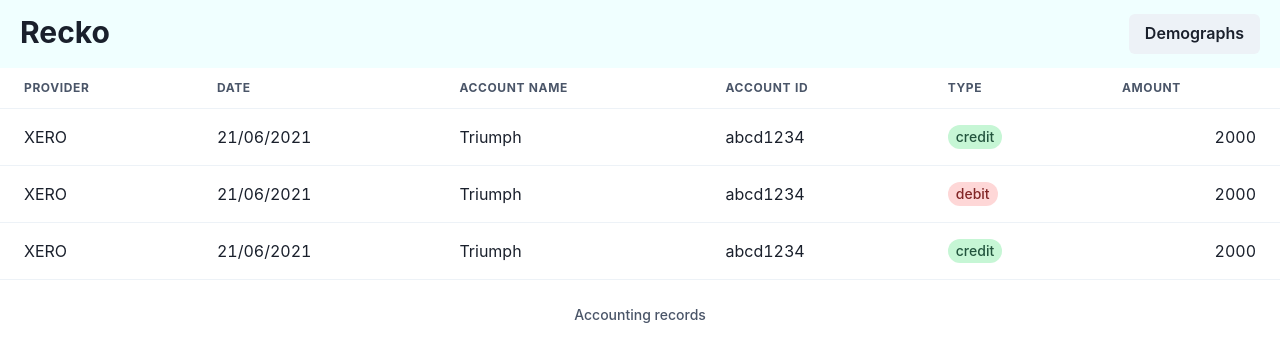
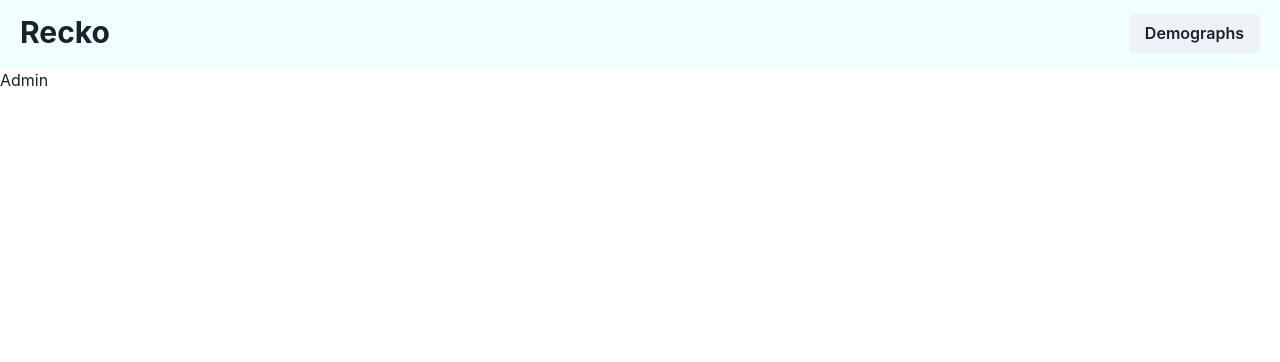
Before and after one commit to Crio-Winter-of-Doing-2021/RECKO-T5, a React (Create React App) app in the folder src/frontend/: page /admin in a window 1280 px wide. Shown: the top 362 px of the page. Built offline with nearby package versions, Linux system fonts and the light colour scheme.

Commit message:
added routing

```diff
--- a/src/frontend/package.json
+++ b/src/frontend/package.json
@@ -19,6 +19,7 @@
     "react": "^17.0.1",
     "react-chartjs-2": "^2.11.1",
     "react-dom": "^17.0.1",
+    "react-router-dom": "^5.2.0",
     "react-scripts": "4.0.3",
     "typescript": "^4.2.2",
     "web-vitals": "^1.1.0"
@@ -46,5 +47,8 @@
       "last 1 firefox version",
       "last 1 safari version"
     ]
+  },
+  "devDependencies": {
+    "@types/react-router-dom": "^5.1.7"
   }
 }
--- a/src/frontend/src/App.tsx
+++ b/src/frontend/src/App.tsx
@@ -1,12 +1,24 @@
 import DashBoard from './components/Pages/Dashboard'
 import Navbar from './components/templates/Navbar';
+import {
+  BrowserRouter as Router,
+  Switch,
+  Route,
+} from "react-router-dom";
+
+import AdminPage from './components/Pages/Admin';
 
 function App() {
   return (
-    <div className="App">
-      <Navbar />
-      <DashBoard />
-    </div>
+    <Router>
+      <Switch>
+        <div className="App">
+          <Navbar />
+          <Route path="/" exact component={DashBoard} />
+          <Route path="/admin" component={AdminPage} />
+        </div>
+      </Switch>
+    </Router>
   );
 }
 
--- /dev/null
+++ b/src/frontend/src/components/Pages/Admin.tsx
@@ -0,0 +1,11 @@
+export interface AdminPageProps {
+
+}
+
+const AdminPage: React.FC<AdminPageProps> = () => {
+  return (
+    <h1>Admin</h1>
+  );
+}
+
+export default AdminPage;
--- a/src/frontend/src/index.tsx
+++ b/src/frontend/src/index.tsx
@@ -6,9 +6,9 @@
 
 ReactDOM.render(
   <React.StrictMode>
-    <ChakraProvider>
-      <App />
-    </ChakraProvider>
+      <ChakraProvider>
+        <App />
+      </ChakraProvider>
   </React.StrictMode>,
   document.getElementById('root')
 );
```
Also changed, not shown: 1 other file (tests, documents, lock files or other folders).
